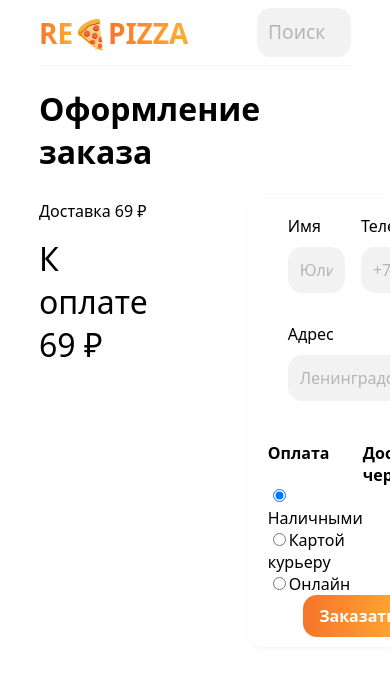
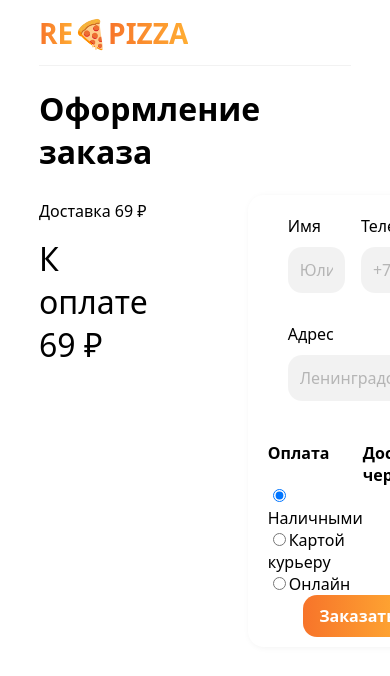
Before and after one commit to kjuliana/re-pizza, a Next.js app: page /order in a window 390 px wide. Shown: the top 676 px of the page. Built offline with nearby package versions, Linux system fonts and the light colour scheme.

Commit message:
mobile hoook

```diff
--- a/components/Header/Header.tsx
+++ b/components/Header/Header.tsx
@@ -2,8 +2,11 @@ import React from 'react';
 import styles from './Header.module.css';
 import Search from "../Search/Search";
 import Link from "next/link";
+import {useIsMobile} from "../../hooks/useIsMobile";
 
 const Header = () => {
+    const isMobile = useIsMobile();
+
     return (
         <div className={styles.root}>
             <Link href="/" className={styles.logo}>
@@ -11,7 +14,9 @@ const Header = () => {
                 <span>🍕</span>
                 <span className={styles.wordsLogo}>PIZZA</span>
             </Link>
-            <Search/>
+            {!isMobile
+                && <Search/>
+            }
         </div>
     );
 };
--- /dev/null
+++ b/hooks/useIsMobile.ts
@@ -0,0 +1,20 @@
+import {useEffect, useState} from 'react';
+
+const isServer = typeof window === 'undefined';
+const media = isServer ? null : matchMedia('(max-width: 767px)');
+
+export const useIsMobile = () => {
+    const [isMobile, setIsMobile] = useState(media?.matches ?? false);
+
+    useEffect(() => {
+        const onMediaChange = (event) => {
+            setIsMobile(event.matches)
+        }
+        media.addEventListener('change',onMediaChange);
+        return () => {
+            media.removeEventListener('change', onMediaChange)
+        }
+    }, []);
+
+    return isMobile;
+};
--- a/pages/order/index.tsx
+++ b/pages/order/index.tsx
@@ -22,7 +22,6 @@ const sendToServer = (form, basket) => {
     }
 
     console.log(orderData);
-
 }
 
 const Order = () => {
```
